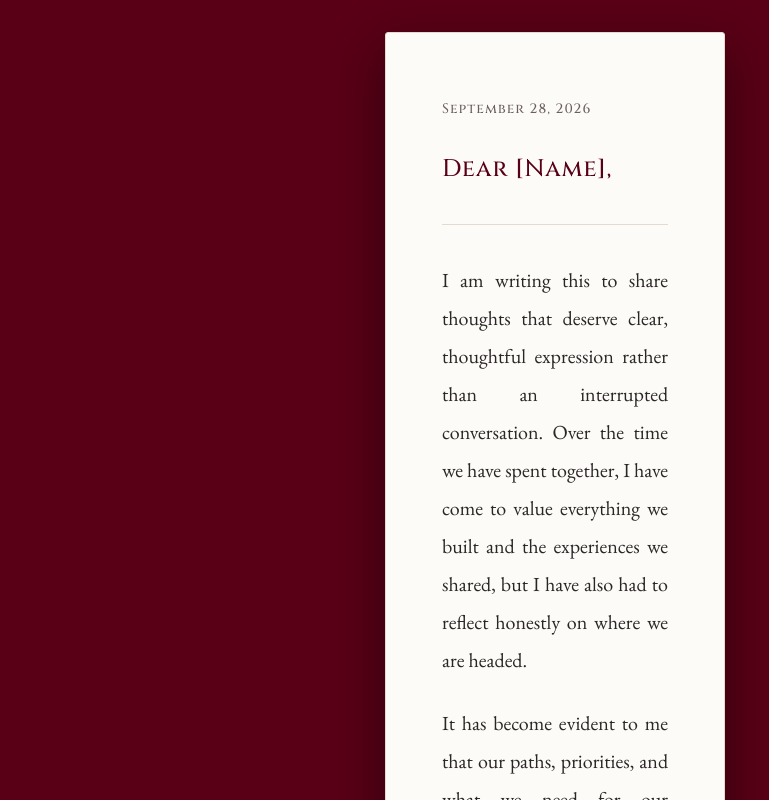
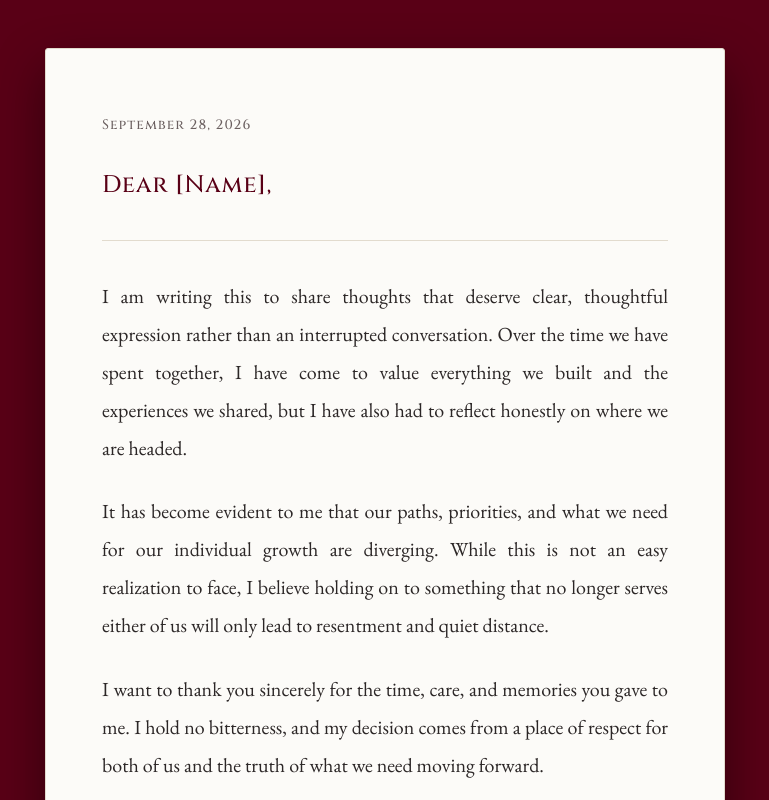
Before and after one commit to warnbs/something, a plain HTML site: page index.html in a window 1280 px wide. Both pictures are taken after a click on the button "Open Letter". Shown: the top 800 px of the page, without its empty margins (255-1024 px from the left). Drawn offline with nearby package versions, Linux system fonts and the light colour scheme.

Commit message:
centered

```diff
--- a/style.css
+++ b/style.css
@@ -24,25 +24,33 @@ body {
   color: var(--text-main);
   font-family: 'EB Garamond', Georgia, serif;
   display: flex;
-  justify-content: center;
-  align-items: center;
-  padding: 2rem 1rem;
+  flex-direction: column;
+  justify-content: flex-start; /* Allows natural scrolling without shifting */
+  align-items: center;         /* Centers horizontally */
+  padding: 3rem 1.5rem;
+  margin: 0;
+  box-sizing: border-box;
 }
 
 .page-container {
   width: 100%;
-  max-width: 680px;
+  max-width: 680px;            /* Standard letter width */
+  margin: auto 0;              /* Centers vertically when short, scrolls naturally when tall */
   display: flex;
-  justify-content: center;
+  flex-direction: column;
+  align-items: center;
 }
 
 .stage {
+  width: 100%;
+  display: flex;
+  flex-direction: column;
+  align-items: center;
   transition: opacity 0.5s ease, transform 0.5s ease;
-  width: 100%;
 }
 
 .stage.hidden {
-  display: none;
+  display: none !important;
   opacity: 0;
   transform: translateY(15px);
 }
@@ -191,12 +199,14 @@ body {
 
 /* LETTER STYLING */
 .letter-document {
+  width: 100%;                 /* Forces the paper to take the full 680px max-width */
   background-color: var(--paper-bg);
   padding: 4rem 3.5rem;
   border-radius: 3px;
   box-shadow: 0 20px 50px rgba(0, 0, 0, 0.45);
   border: 1px solid var(--border-subtle);
   line-height: 1.9;
+  box-sizing: border-box;
 }
 
 .letter-header {
```
